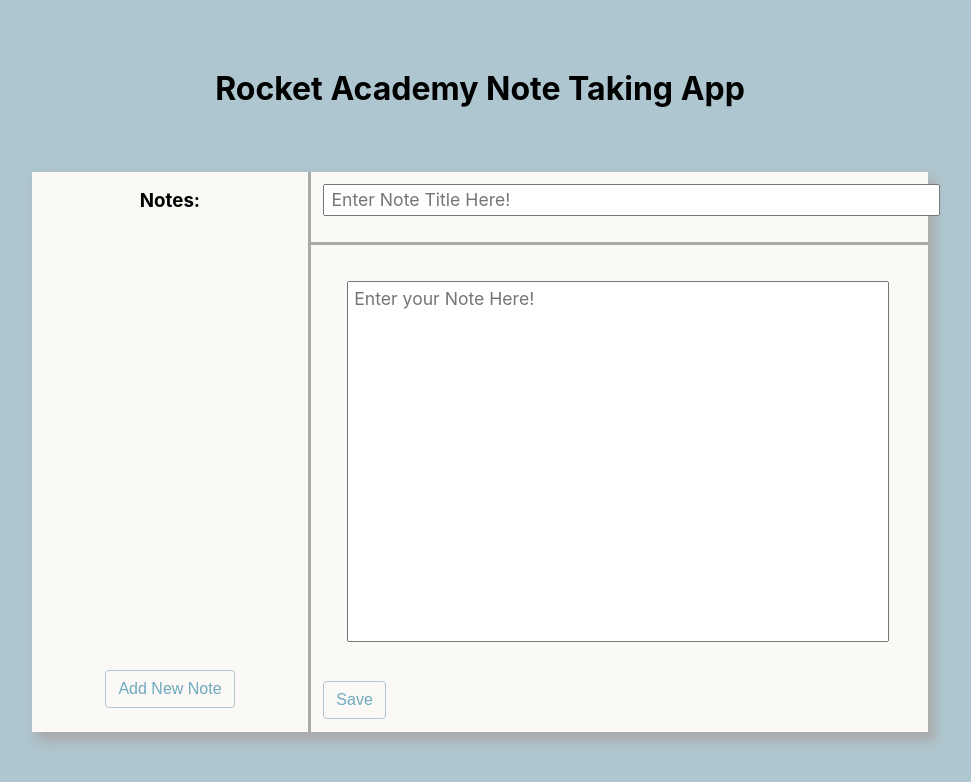
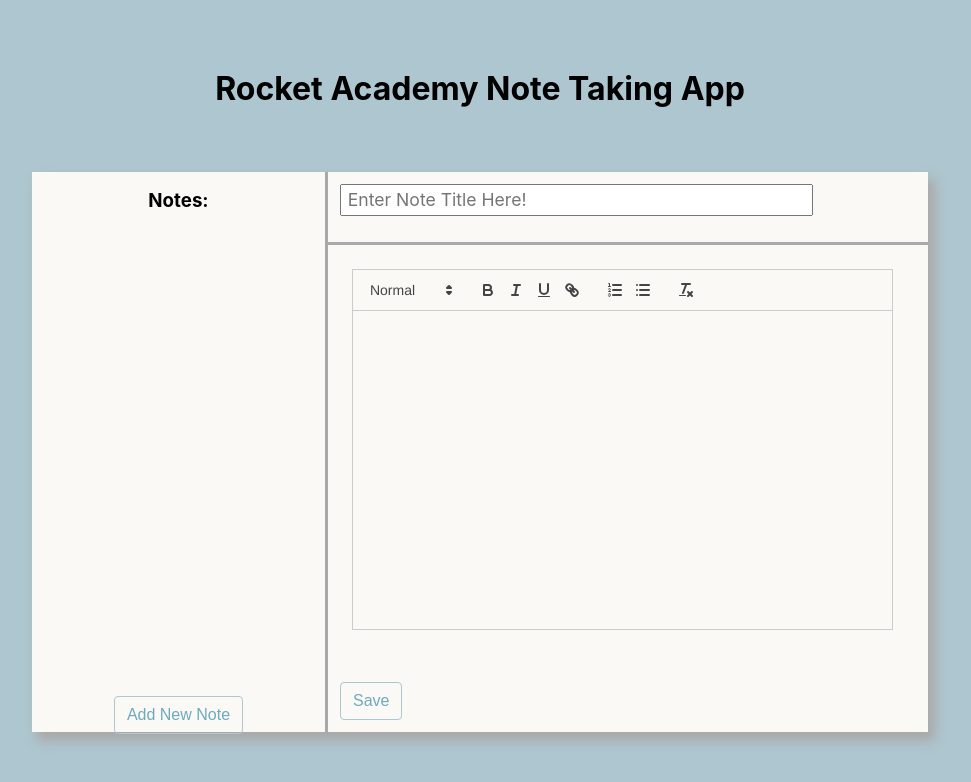
Before and after one commit to rocketacademy/project-noteTaking, a React (Create React App) app: page / in a window 1280 px wide. Both pictures are taken after a click on the button "Add New Note". Shown: the top 782 px of the page, without its empty margins (160-1131 px from the left). Built offline with nearby package versions, Linux system fonts and the light colour scheme.

Commit message:
added rich text editor feature

```diff
--- a/package.json
+++ b/package.json
@@ -6,8 +6,11 @@
     "@testing-library/jest-dom": "^5.17.0",
     "@testing-library/react": "^13.4.0",
     "@testing-library/user-event": "^13.5.0",
+    "i": "^0.3.7",
+    "npm": "^10.1.0",
     "react": "^18.2.0",
     "react-dom": "^18.2.0",
+    "react-quill": "^2.0.0",
     "react-scripts": "5.0.1",
     "web-vitals": "^2.1.4"
   },
--- a/src/components/NoteDetail/NoteDetail.css
+++ b/src/components/NoteDetail/NoteDetail.css
@@ -61,7 +61,7 @@
 
 .titleInput {
   height: 45%;
-  width: auto;
+  width: 80%;
   font-size: 1.1rem;
   font-family: inherit;
   padding-left: 1%;
@@ -74,18 +74,18 @@
 
 
 .contentInput {
-    margin: 2%;
-    max-height: 87%;
-    height: 87%;
-    width: 90%;
-    /* background-color: aquamarine; */
-    text-align: start;
-    overflow-y: auto;
-    overflow-x: hidden;
-    resize: none;
-    font-size: 1.1rem;
-    font-family: inherit;
-    padding: 1%
+    height: 85%;
+    /* flex: 1;
+    overflow-y: auto; */
+    width: 95%;
+  }
+
+  .noteContent{
+    min-height: 10rem;
+    height: 40%;
+    flex: 1;
+    display: flex;
+    flex-direction: column;
   }
 
   .contentInput:focus{
--- a/src/components/NoteDetail/NoteDetail.js
+++ b/src/components/NoteDetail/NoteDetail.js
@@ -3,10 +3,14 @@
 import { NotesContext } from "../../provider/NotesProvider";
 import { addAction, deleteAction, editAction } from "../../reducer/notes";
 
+// adding rich text editor
+import ReactQuill from "react-quill";
+import "react-quill/dist/quill.snow.css";
+
 export default function NoteDetail({ mode, noteId, noteChange, modeChange }) {
   const [note, setNote] = useState(null);
   const [title, setTitle] = useState("");
-  const [content, setContent] = useState("");
+  const [content, setContent] = useState('');
   const { NotesDispatch, notesList } = useContext(NotesContext);
 
   const handleEditClick = () => {
@@ -20,6 +24,7 @@
     modeChange(null);
   };
   const handleSave = () => {
+    console.log("content:", content);
     if (title === "") {
       window.alert("You are missing a title!");
       return;
@@ -37,21 +42,21 @@
     if (mode === "new") {
       NotesDispatch(addAction(data));
       modeChange("view");
-      let newId = 1
-      if(notesList.length > 0){
-        newId = Number(notesList[notesList.length - 1].id) + 1
+      let newId = 1;
+      if (notesList.length > 0) {
+        newId = Number(notesList[notesList.length - 1].id) + 1;
       }
       noteChange(newId);
     }
 
     if (mode === "edit") {
-      data.date = note.date
-      data.id = note.id
-      NotesDispatch(editAction(data))
-      modeChange('view')
+      data.date = note.date;
+      data.id = note.id;
+      NotesDispatch(editAction(data));
+      modeChange("view");
     }
-    setTitle('')
-    setContent('')
+    setTitle("");
+    setContent("");
   };
 
   useEffect(() => {
@@ -65,10 +70,6 @@
 
   const titleChange = (e) => {
     setTitle(e.target.value);
-  };
-
-  const contentChange = (e) => {
-    setContent(e.target.value);
   };
 
   const modeChecker = () => {
@@ -87,7 +88,7 @@
           </div>
           <div className="noteDetails">
             <div className="noteContent">
-              <p>{note.content}</p>
+            <div dangerouslySetInnerHTML={{__html: note.content}} />
             </div>
             <div className="buttonContainer">
               <button className="editBtn" onClick={handleEditClick}>
@@ -120,12 +121,8 @@
           </div>
           <div className="noteDetails">
             <div className="noteContent">
-              <textarea
-                placeholder="Enter your Note Here!"
-                className="contentInput"
-                onChange={(e) => contentChange(e)}
-                value={content}
-              ></textarea>
+
+              <ReactQuill theme="snow" className="contentInput" value={content} onChange={setContent} />
             </div>
             <button className="editBtn" onClick={handleSave}>
               Save
@@ -153,12 +150,8 @@
           </div>
           <div className="noteDetails">
             <div className="noteContent">
-              <textarea
-                placeholder="Enter your Note Here!"
-                className="contentInput"
-                onChange={(e) => contentChange(e)}
-                value={content}
-              ></textarea>
+
+              <ReactQuill theme="snow" className="contentInput" value={content} onChange={setContent} />
             </div>
             <button className="editBtn" onClick={handleSave}>
               Save
--- a/src/page/mainPage/MainPage.css
+++ b/src/page/mainPage/MainPage.css
@@ -7,7 +7,7 @@
     box-shadow: 6px 8px 11px 1px darkgrey;
 }
 .editBtn{
-
+    margin-top: 25px;
     cursor: pointer;
     outline: 0;
     display: inline-block;
```
Also changed, not shown: 1 other file (tests, documents, lock files or other folders).
